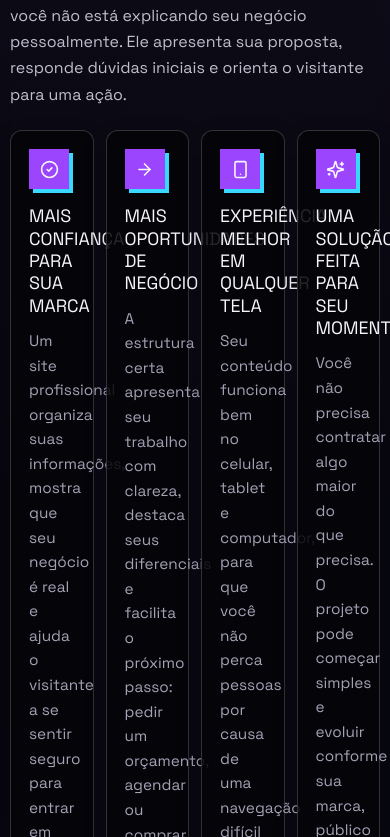
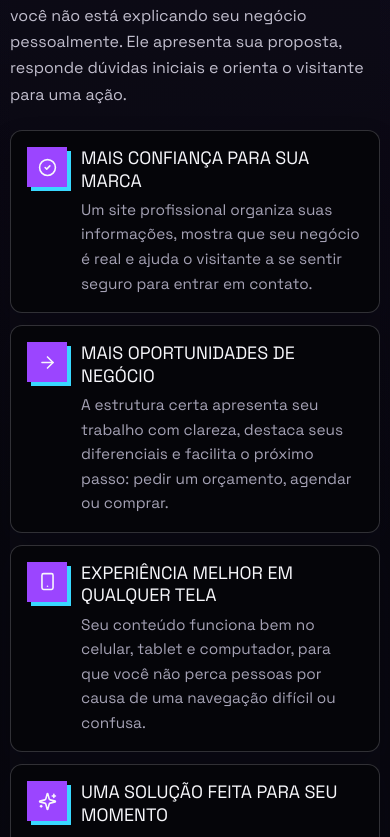
Before and after one commit to otavio2019/otavio-portfolio, a React (Vite) app in the folder client/: page /servicos in a window 390 px wide. Shown: the part 1947-2784 px from the top of the page. Built offline with nearby package versions, Linux system fonts and the light colour scheme.

Commit message:
fix: improve services benefits on mobile

```diff
--- a/client/src/index.css
+++ b/client/src/index.css
@@ -2758,6 +2758,10 @@ h2 span {
     grid-template-columns: repeat(2, minmax(0, 1fr));
   }
 
+  .services-page .benefits-grid {
+    grid-template-columns: repeat(2, minmax(0, 1fr));
+  }
+
   .site-shell:not(.services-page) .hero {
     padding-top: 76px;
   }
@@ -2767,6 +2771,10 @@ h2 span {
   .site-shell:not(.services-page) .hero {
     padding-top: 62px;
     padding-bottom: 62px;
+  }
+
+  .services-page .benefits-grid {
+    grid-template-columns: 1fr;
   }
 
   .site-shell:not(.services-page) .hero h1 {
@@ -3516,6 +3524,14 @@ body {
     box-shadow: 0 10px 24px rgba(3, 7, 18, 0.2);
   }
 
+  .services-page .benefit-card {
+    display: grid;
+    grid-template-columns: 40px minmax(0, 1fr);
+    column-gap: 14px;
+    align-items: start;
+    padding: 16px;
+  }
+
   .services-page .service-icon,
   .services-page .benefit-icon {
     width: 40px;
@@ -3542,6 +3558,21 @@ body {
   }
 
   .services-page #servicos .service-card p {
+    grid-column: 2;
+    margin-top: 6px;
+  }
+
+  .services-page .benefit-card .benefit-icon {
+    grid-row: 1 / span 2;
+    margin: 0;
+  }
+
+  .services-page .benefit-card h3 {
+    align-self: center;
+    margin: 0;
+  }
+
+  .services-page .benefit-card p {
     grid-column: 2;
     margin-top: 6px;
   }
```
